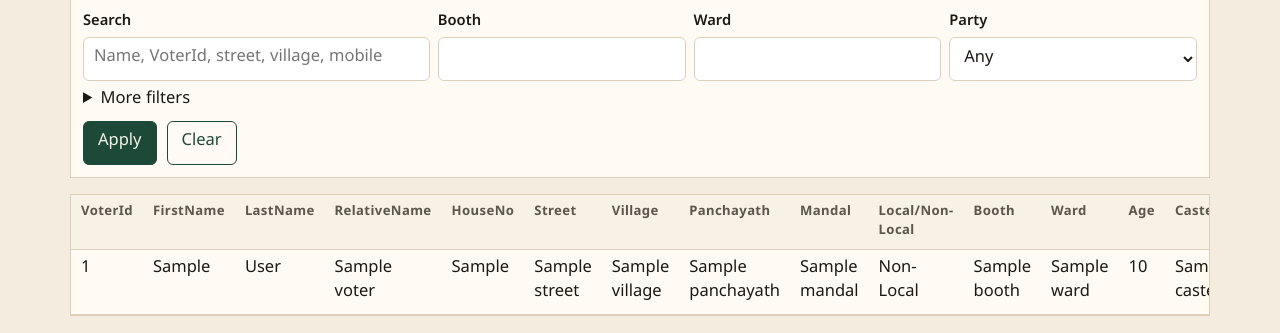
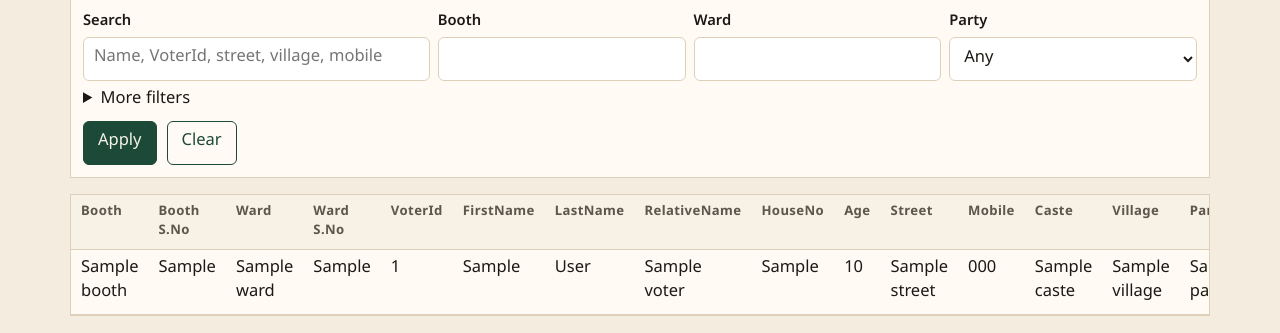
Before and after one commit to srinikvs/nathavaram, a FastAPI app: template app/templates/voters/list.html in a window 1280 px wide. Shown: the part 213-546 px from the top of the page. Run offline with FastAPI, Linux system fonts and the light colour scheme; the template is opened without the code that fills it: most values are stand-ins (such as "Sample title", 1, 10 or a date in 2020); parts of the project's set-up code (start-up, migrations or seed data) failed here and were passed over.

Commit message:
fix: show voter list columns in the requested order
Add Booth S.No, Ward S.No and Current City, and order the list table as
Booth, Booth S.No, Ward, Ward S.No, VoterId, ... Party.

```diff
--- a/app/templates/voters/list.html
+++ b/app/templates/voters/list.html
@@ -91,44 +91,50 @@
   <table class="register">
     <thead>
       <tr>
+        <th>Booth</th>
+        <th>Booth S.No</th>
+        <th>Ward</th>
+        <th>Ward S.No</th>
         <th>VoterId</th>
         <th>FirstName</th>
         <th>LastName</th>
         <th>RelativeName</th>
         <th>HouseNo</th>
+        <th>Age</th>
         <th>Street</th>
+        <th>Mobile</th>
+        <th>Caste</th>
         <th>Village</th>
         <th>Panchayath</th>
         <th>Mandal</th>
+        <th>Current City</th>
         <th>Local/Non-Local</th>
-        <th>Booth</th>
-        <th>Ward</th>
-        <th>Age</th>
-        <th>Caste</th>
         <th>Party</th>
-        <th>Mobile</th>
         <th></th>
       </tr>
     </thead>
     <tbody>
       {% for voter in voters %}
       <tr>
+        <td data-label="Booth" translate="no">{{ voter.booth|display }}</td>
+        <td data-label="Booth S.No" translate="no">{{ voter.booth_s_no|display }}</td>
+        <td data-label="Ward" translate="no">{{ voter.ward|display }}</td>
+        <td data-label="Ward S.No" translate="no">{{ voter.ward_s_no|display }}</td>
         <td data-label="VoterId" translate="no">{{ voter.voter_id }}</td>
         <td data-label="FirstName" translate="no">{{ voter.first_name }}</td>
         <td data-label="LastName" translate="no">{{ voter.last_name|display }}</td>
         <td data-label="RelativeName" translate="no">{{ voter.relative_name|display }}</td>
         <td data-label="HouseNo" translate="no">{{ voter.house_no|display }}</td>
+        <td data-label="Age">{{ voter.age|display }}</td>
         <td data-label="Street" translate="no">{{ voter.street|display }}</td>
+        <td data-label="Mobile" translate="no">{{ voter.mobile|display }}</td>
+        <td data-label="Caste" translate="no">{{ voter.caste|display }}</td>
         <td data-label="Village" translate="no">{{ voter.village|display }}</td>
         <td data-label="Panchayath" translate="no">{{ voter.panchayath|display }}</td>
         <td data-label="Mandal" translate="no">{{ voter.mandal|display }}</td>
+        <td data-label="Current City" translate="no">{{ voter.current_city|display }}</td>
         <td data-label="Local/Non-Local">{{ "Local" if voter.is_local else "Non-Local" }}</td>
-        <td data-label="Booth" translate="no">{{ voter.booth|display }}</td>
-        <td data-label="Ward" translate="no">{{ voter.ward|display }}</td>
-        <td data-label="Age">{{ voter.age|display }}</td>
-        <td data-label="Caste" translate="no">{{ voter.caste|display }}</td>
         <td data-label="Party">{{ voter.party|display }}</td>
-        <td data-label="Mobile" translate="no">{{ voter.mobile|display }}</td>
         <td data-label="Actions" class="row-actions">
           <a href="/voters/{{ voter.voter_id }}/edit">Edit</a>
           {% if user.role == "admin" %}<a href="/voters/{{ voter.voter_id }}/delete">Delete</a>{% endif %}
```
